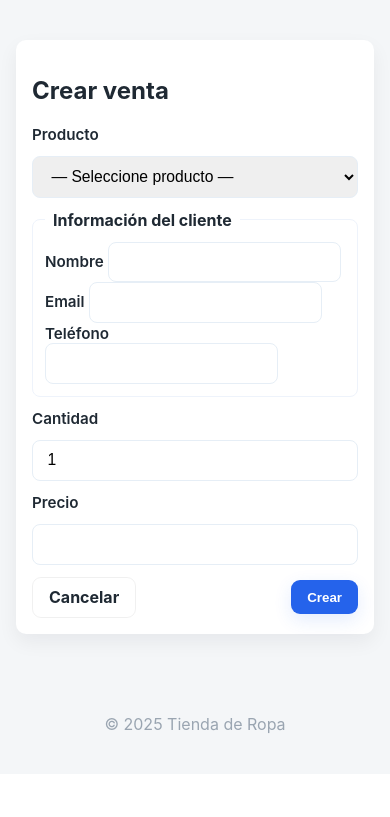
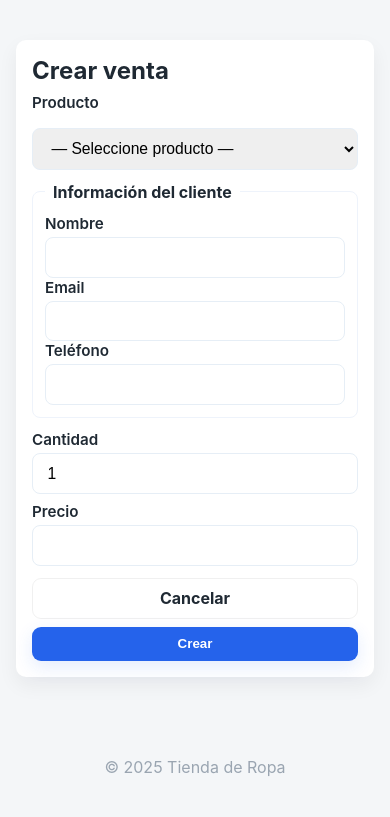
Before and after one commit to Kenth12/Shop, a Flask app: page /ventas/nueva in a window 390 px wide. Shown: the part 111-928 px from the top of the page. Before the commit the page ends 885 px from the top, so only its background shows below. Run offline with Flask 3, Linux system fonts and the light colour scheme; the visitor is signed in with stand-in values (Sample User, id 1).

Commit message:
Enhance sales form layout: improve mobile responsiveness with grid structure, stack buttons on small screens, and adjust form element styling.

```diff
--- a/static/css/styles.css
+++ b/static/css/styles.css
@@ -116,6 +116,24 @@ td{ vertical-align:middle }
   .card{ padding:1.25rem }
 }
 
+/* Form niceties for mobile and improved layout */
+.form-grid label{ display:block; margin-bottom:0.25rem }
+.form-grid input, .form-grid select, .form-grid textarea{ width:100% }
+.two-cols{ display:flex; gap:0.5rem; align-items:center }
+.two-cols .col{ flex:1 }
+.two-cols .col input{ width:100% }
+
+/* Actions: make buttons stack on small screens */
+.actions.full{ display:flex; gap:0.5rem; justify-content:flex-end }
+
+@media (max-width:699px){
+  .form-grid{ grid-template-columns: 1fr }
+  .two-cols{ flex-direction:column; align-items:stretch }
+  .actions.full{ flex-direction:column; width:100% }
+  .actions.full .button, .actions.full button{ width:100% }
+  .card h2{ margin-top:0; margin-bottom:0.5rem }
+}
+
 @media (max-width:699px){
   header .bar{ flex-direction:column; align-items:flex-start; gap:0.5rem }
   nav{ gap:0.5rem }
--- a/templates/sales_form.html
+++ b/templates/sales_form.html
@@ -42,6 +42,8 @@
       />
     </fieldset>
 
+    <div class="two-cols">
+      <div class="col">
         <label for="quantity">Cantidad</label>
         <input
           type="number"
@@ -51,7 +53,9 @@
           value="{{ sale.quantity if sale else 1 }}"
           required
         />
+      </div>
 
+      <div class="col">
         <label for="price">Precio</label>
         <input
           type="number"
@@ -62,6 +66,8 @@
           value="{{ sale.price if sale else '' }}"
           required
         />
+      </div>
+    </div>
 
     <div class="actions full">
       <a class="button ghost" href="{{ url_for('sales_list') }}">Cancelar</a>
```
Lines whose indentation alone changed are shown as unchanged.
